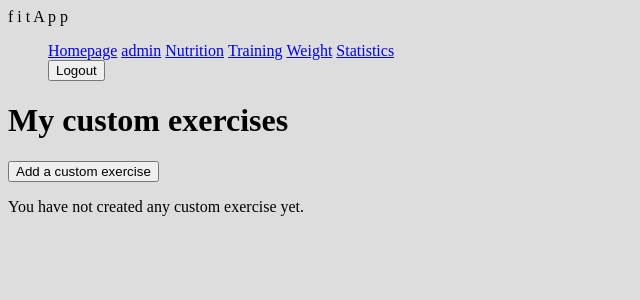
After one commit to Daunoras/FitnessApp, a Django app: page /fitness/exercise/ in a window 1280 px wide. The commit adds this page. Shown: the top 300 px of the page, without its empty margins (0-640 px from the left). Run offline with Django 5.2, Linux system fonts and the light colour scheme; a user stored in the database is signed in; data comes from the database, SQL or seed files in the repository.

Commit message:
ability to add a custom exercise

```diff
--- /dev/null
+++ b/mysite/fitness/templates/exercises.html
@@ -0,0 +1,21 @@
+{% extends "base.html" %}
+
+{% block content %}
+    <h1>My custom exercises</h1>
+
+    <a href="{% url 'exercise-add' %}"><button>Add a custom exercise</button></a>
+
+    {% if exercise_list %}
+    <ul>
+        {% for exercise in exercise_list %}
+            <li id="days">
+            <a  href="{% url 'exercise-update' exercise.pk %}">{{ exercise|stringformat:'s' }} </a>
+            </li>
+        {% endfor %}
+    </ul>
+
+    {% else %}
+      <p>You have not created any custom exercise yet.</p>
+    {% endif %}
+
+{% endblock %}
--- a/mysite/fitness/templates/workouts.html
+++ b/mysite/fitness/templates/workouts.html
@@ -3,7 +3,9 @@
 {% block content %}
     <h1>Workouts</h1>
 
-     <a href="{% url 'workout-add' %}"><button>ADD</button></a>
+     <a href="{% url 'workout-add' %}"><button>ADD A WORKOUT</button></a>
+
+    <a href="{% url 'exercises' %}"><button>my custom exercises</button></a>
 
     {% if workout_list %}
     <ul>
--- a/mysite/fitness/urls.py
+++ b/mysite/fitness/urls.py
@@ -11,4 +11,7 @@ urlpatterns = [
     path('workouts/<int:pk>/delete', views.WorkoutDeleteView.as_view(), name='workout-delete'),
     path('set/<int:pk>/delete/', views.SetDeleteView.as_view(), name='set-delete'),
     path('set/<int:pk>/duplicate/', views.duplicate_set, name='set-duplicate'),
+    path('exercise/add', views.ExerciseCreateView.as_view(), name='exercise-add'),
+    path('exercise/', views.ExerciseListView.as_view(), name='exercises'),
+    path('exercise/<int:pk>/update', views.ExerciseUpdateView.as_view(), name='exercise-update'),
 ]
--- a/mysite/fitness/views.py
+++ b/mysite/fitness/views.py
@@ -2,7 +2,7 @@ from django.shortcuts import render, redirect, get_object_or_404
 from django.contrib.auth.mixins import LoginRequiredMixin, UserPassesTestMixin
 from .models import Workout, Set, Exercise
 from django.views.generic import ListView, DetailView, CreateView, UpdateView, DeleteView
-from .forms import WorkoutCreateForm, SetCreateForm
+from .forms import WorkoutCreateForm, SetCreateForm, ExerciseCreateForm
 from django.urls import reverse, reverse_lazy
 from django.contrib.auth.decorators import login_required
 from django.views.generic.edit import FormMixin
@@ -16,6 +16,7 @@ def index(request):
 class WorkoutListView(LoginRequiredMixin, ListView):
     model = Workout
     template_name = 'workouts.html'
+
     def get_queryset(self):
         return Workout.objects.filter(athlete=self.request.user).order_by('-date')
 
@@ -140,3 +141,45 @@ def duplicate_set(request, pk):
         reps=original_set.reps,
     )
     return redirect('workout-details', pk=original_set.workout.pk)
+
+
+class ExerciseCreateView(LoginRequiredMixin, CreateView):
+    model = Exercise
+    template_name = 'exercise_add.html'
+    form_class = ExerciseCreateForm
+
+    def get_success_url(self):
+        return reverse_lazy('workouts')
+
+    def form_valid(self, form):
+        form.instance.created_by = self.request.user
+        return super().form_valid(form)
+
+
+class ExerciseListView(LoginRequiredMixin, ListView):
+    model = Exercise
+    template_name = 'exercises.html'
+
+    def get_queryset(self):
+        return Exercise.objects.filter(created_by=self.request.user)
+
+
+class ExerciseUpdateView(LoginRequiredMixin, UserPassesTestMixin, UpdateView):
+    model = Exercise
+    fields = ['name',
+              'description',
+              'target_muscle',
+              'equipment',
+              'uses_bodyweight']
+    template_name = 'exercise_add.html'
+
+    def get_success_url(self):
+        return reverse_lazy('exercises')
+
+    def form_valid(self, form):
+        form.instance.created_by = self.request.user
+        return super().form_valid(form)
+
+    def test_func(self):
+        exercise = self.get_object()
+        return self.request.user == exercise.created_by
```
Also changed, not shown: mysite/fitness/forms.py (+14 -1 lines), mysite/fitness/templates/exercise_add.html (added, +16 -0 lines).
